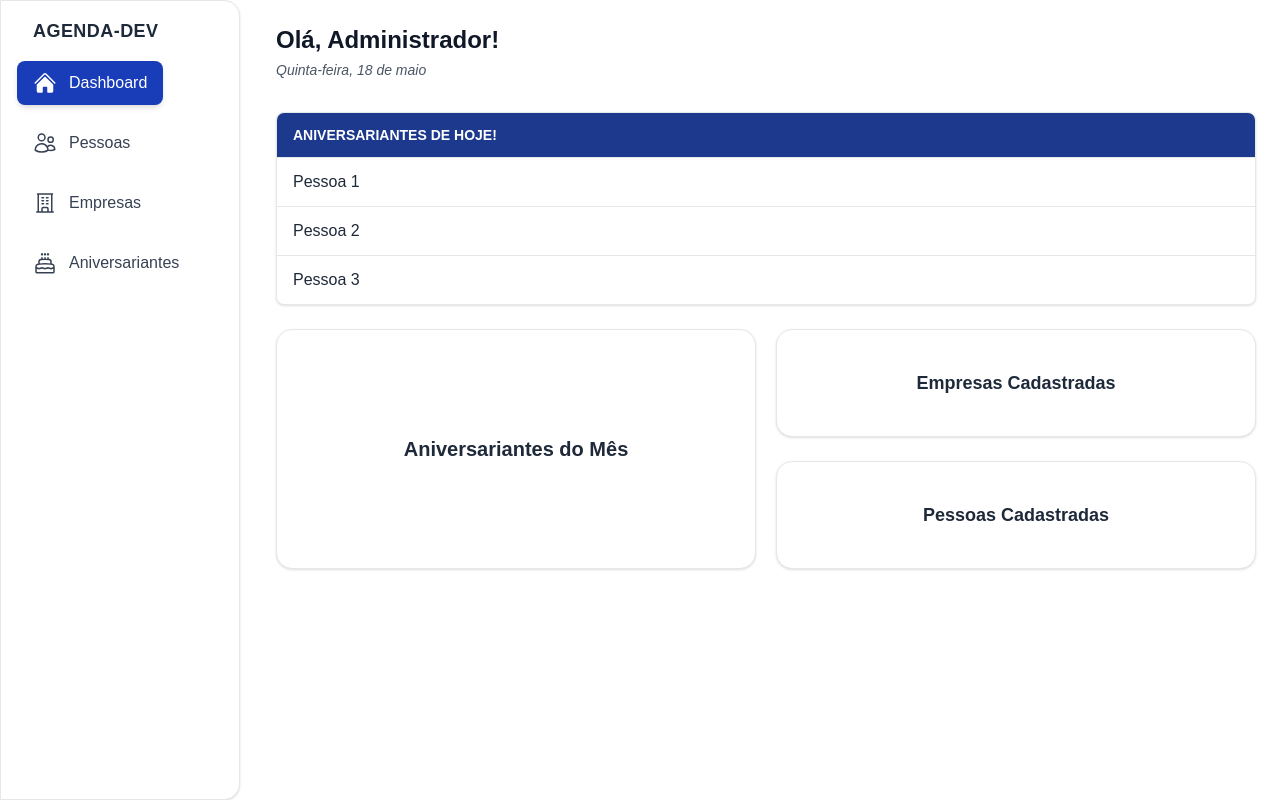
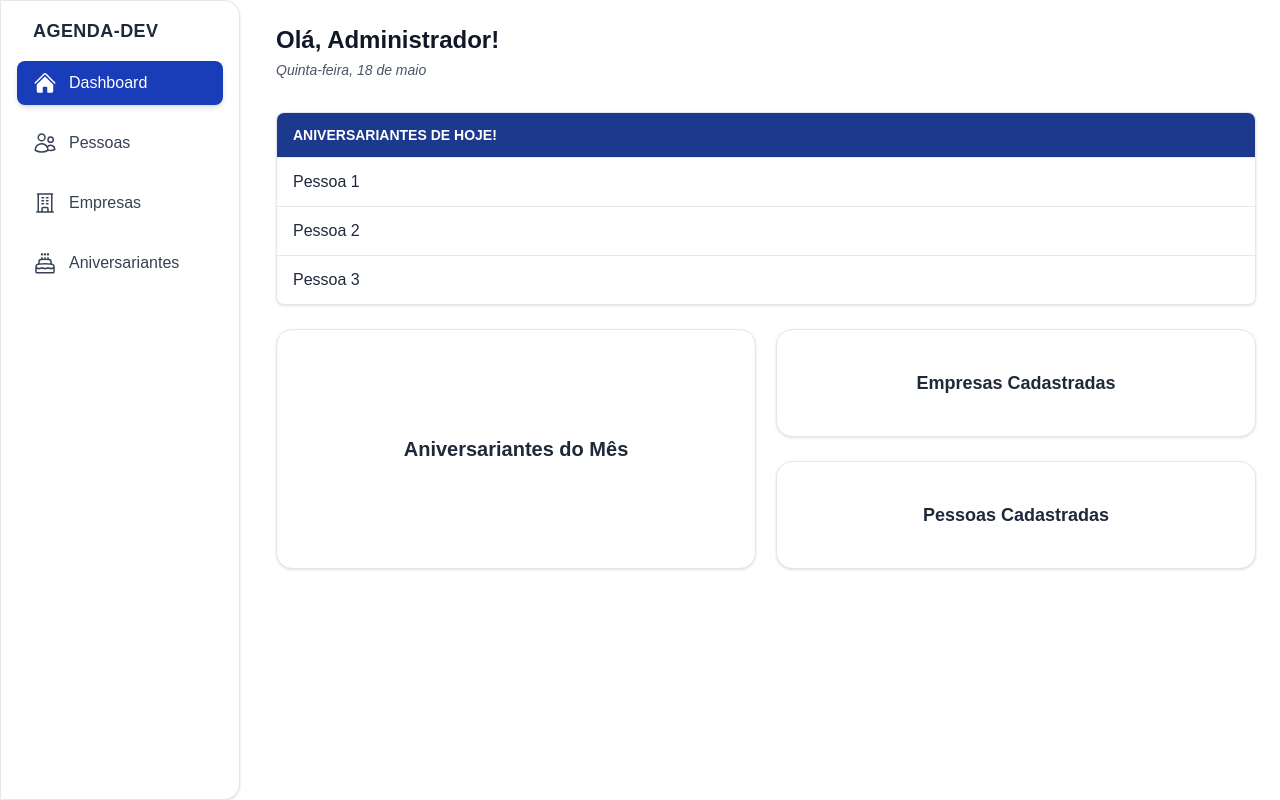
Before and after one commit to SamuelAbreu74/Agenda-Dev, a Next.js app in the folder frontend/agenda-dev-front/: page / in a window 1280 px wide. Built offline with nearby package versions, Linux system fonts and the light colour scheme.

Commit message:
refactor: Little Sidebar change

```diff
--- a/frontend/agenda-dev-front/components/sidebar.tsx
+++ b/frontend/agenda-dev-front/components/sidebar.tsx
@@ -74,7 +74,7 @@ export default function Sidebar() {
 
     return (
         <div className="text-black  bg-white relative flex min-h-screen">
-            <aside className="shrink-0 w-60 flex flex-col gap-4 items-start rounded-r-2xl border border-gray-200 p-4 bg-white shadow-sm">
+            <aside className="shrink-0 w-60 flex flex-col gap-4 rounded-r-2xl border border-gray-200 p-4 bg-white shadow-sm">
                 <div>
                     <h1 className="text-lg font-semibold uppercase tracking-wide text-gray-800 ml-4">Agenda-Dev</h1>
                 </div>
```
